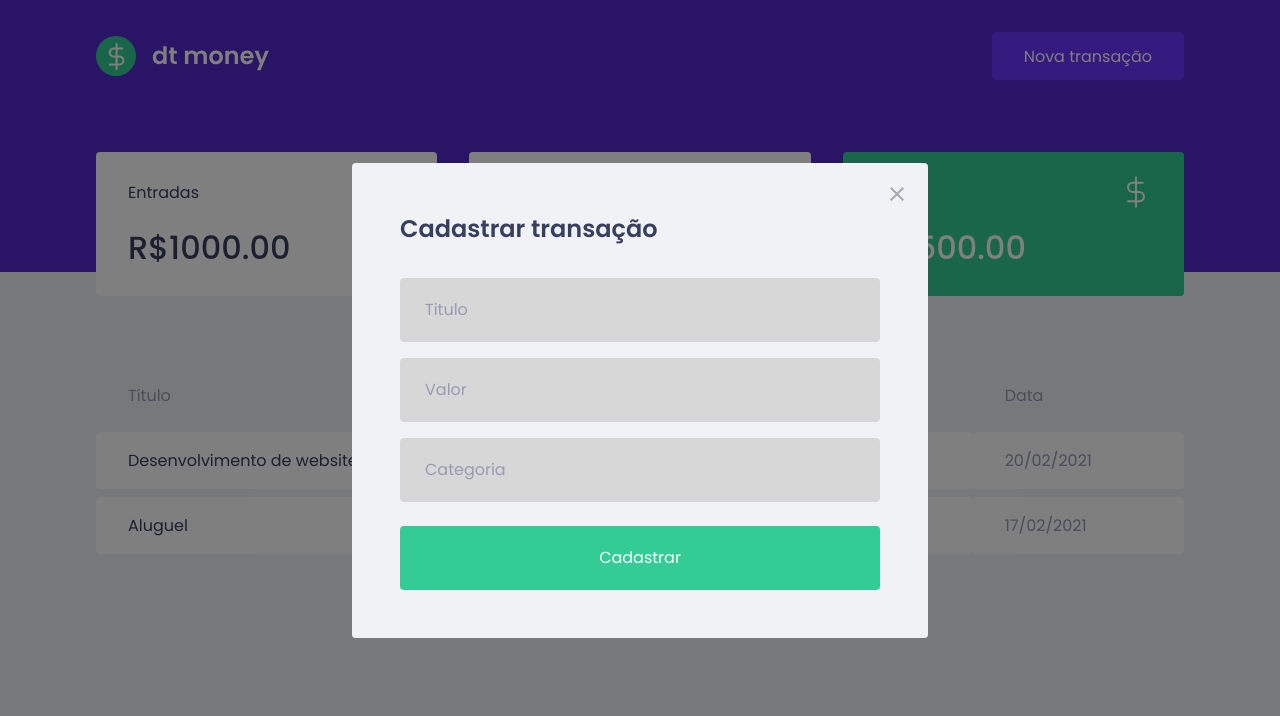
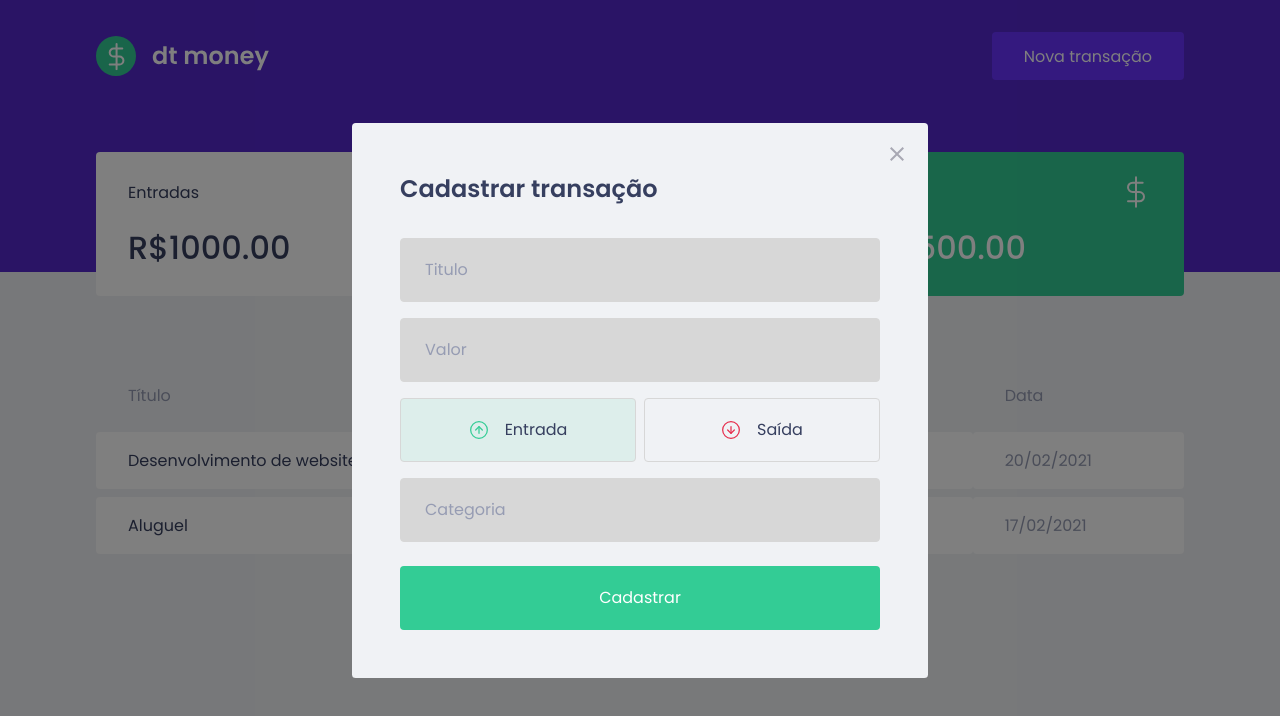
Before and after one commit to domuserk/Dt-Money, a React (Create React App) app: page / in a window 1280 px wide. Both pictures are taken after a click on the button "Nova transação". Shown: the top 716 px of the page. Built offline with nearby package versions, Linux system fonts and the light colour scheme; no server answers; what miragejs would draw is missing.

Commit message:
Create button transaction style

```diff
--- a/package.json
+++ b/package.json
@@ -5,6 +5,7 @@
   "dependencies": {
     "axios": "^0.24.0",
     "miragejs": "^0.1.43",
+    "polished": "^4.1.3",
     "react": "^17.0.2",
     "react-dom": "^17.0.2",
     "react-modal": "^3.14.4",
--- a/src/components/NewTransactionModal/index.tsx
+++ b/src/components/NewTransactionModal/index.tsx
@@ -1,6 +1,9 @@
 import Modal from 'react-modal';
-import { Container } from './styles';
+import { Container, TransactionTypeContainer, RadioBox } from './styles';
 import closeImg from '../../assets/close.svg';
+import incomeImg from '../../assets/income.svg';
+import outcomeImg from '../../assets/outcome.svg';
+import { useState } from 'react';
 
 interface NewTransactionModalProps {
   isOpen: boolean;
@@ -8,6 +11,7 @@
 }
 
 export function NewTransactionModal({ isOpen, onRequestClose}: NewTransactionModalProps) {
+  const [type, setType] = useState('deposit');
 
   return (
     <Modal
@@ -34,7 +38,27 @@
       placeholder="Valor"
       type="number"
      />
+    <TransactionTypeContainer>
+      <RadioBox
+        type="button"
+        onClick={() => setType('deposit')}
+        isActive={type === 'deposit'}
+        activeColor="green"
+      >
+        <img src={incomeImg} alt="Entrada" />
+        <span>Entrada</span>
+      </RadioBox>
 
+      <RadioBox
+        type="button"
+        onClick={() => setType('withdraw')}
+        isActive={type === 'withdraw'}
+        activeColor="red"
+      >
+        <img src={outcomeImg} alt="Saída" />
+        <span>Saída</span>
+      </RadioBox>
+    </TransactionTypeContainer>
     <input
       placeholder="Categoria"
      />
--- a/src/components/NewTransactionModal/styles.ts
+++ b/src/components/NewTransactionModal/styles.ts
@@ -1,3 +1,4 @@
+import { darken, transparentize } from 'polished';
 import styled from 'styled-components';
 
 export const Container = styled.form `
@@ -46,3 +47,53 @@
     }
   }
 `;
+
+export const TransactionTypeContainer = styled.div `
+  margin: 1rem 0;
+  display: grid;
+  grid-template-columns: 1fr 1fr;
+  gap: 0.5rem;
+`;
+
+interface RadioBoxProps {
+  isActive: boolean;
+  activeColor: 'green' | 'red';
+}
+
+const colors = {
+  green: '#33CC95',
+  red: '#E52E4D'
+};
+
+export const RadioBox = styled.button<RadioBoxProps> `
+    height:4rem;
+    border: 1px solid #d7d7d7;
+    border-radius: 0.25rem;
+
+    background: ${props => props.isActive
+    ? transparentize(0.9, colors[props.activeColor]):
+    'transparent'
+    };
+
+    display: flex;
+    align-items: center;
+    justify-content: center;
+
+    transition: border-color 0.2s;
+
+    &:hover {
+      border-color: ${darken(0.1, '#d7d7d7')};
+    }
+
+    img {
+      width: 20px;
+      height: 20px;
+    }
+
+    span {
+      display: inline-block;
+      margin-left: 1rem;
+      font-size: 1rem;
+      color: var(--text-title);
+    }
+`;
--- a/src/styles/global.ts
+++ b/src/styles/global.ts
@@ -87,4 +87,4 @@
       filter: brightness(0.8);
     }
   }
-`
+`;
```
Also changed, not shown: 1 other file (tests, documents, lock files or other folders).
